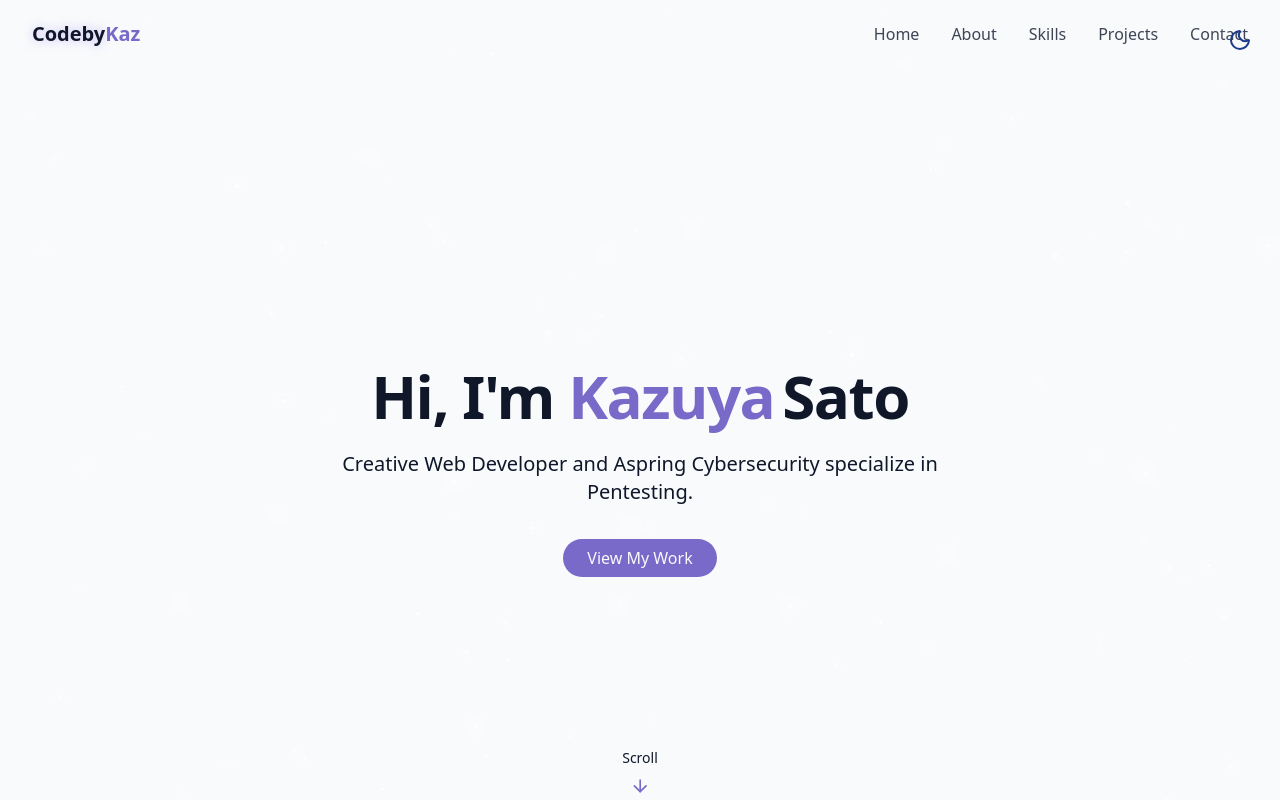
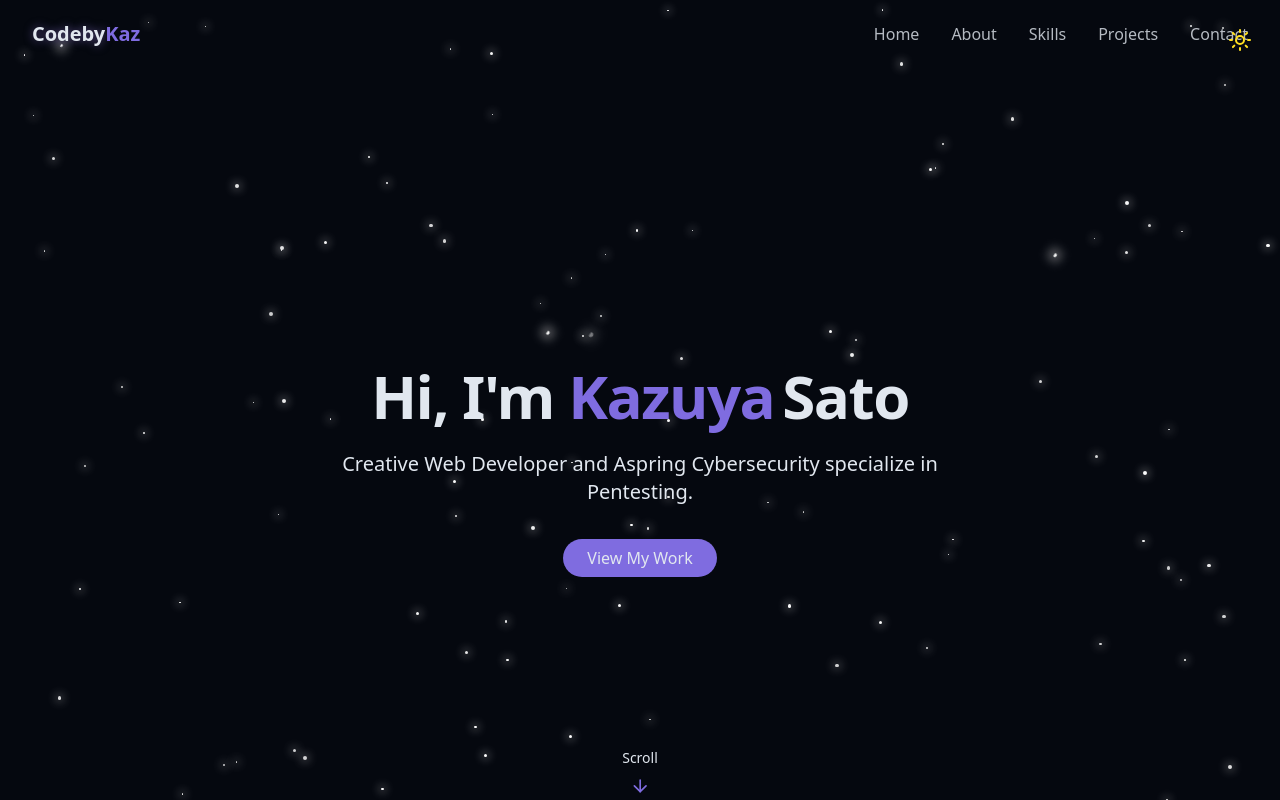
Before and after one commit to flaretempest01/stellar-portfolio, a React (Vite) app: page / in a window 1280 px wide. Shown: the top 800 px of the page. Built offline with nearby package versions, Linux system fonts and the light colour scheme.

Commit message:
update toggleTheme
change function where darkmode is the default mode in toggleTheme

```diff
--- a/src/components/ThemeToggle.jsx
+++ b/src/components/ThemeToggle.jsx
@@ -7,12 +7,14 @@ export const ThemeToggle = () => {
 
   useEffect(() => {
     const storedTheme = localStorage.getItem("theme");
-    if (storedTheme === "dark") {
+
+    if (!storedTheme || storedTheme === "dark") {
       setIsDarkMode(true);
       document.documentElement.classList.add("dark");
+      localStorage.setItem("theme", "dark");
     } else {
-      localStorage.setItem("theme", "light");
       setIsDarkMode(false);
+      document.documentElement.classList.remove("dark");
     }
   }, []);
 
```
